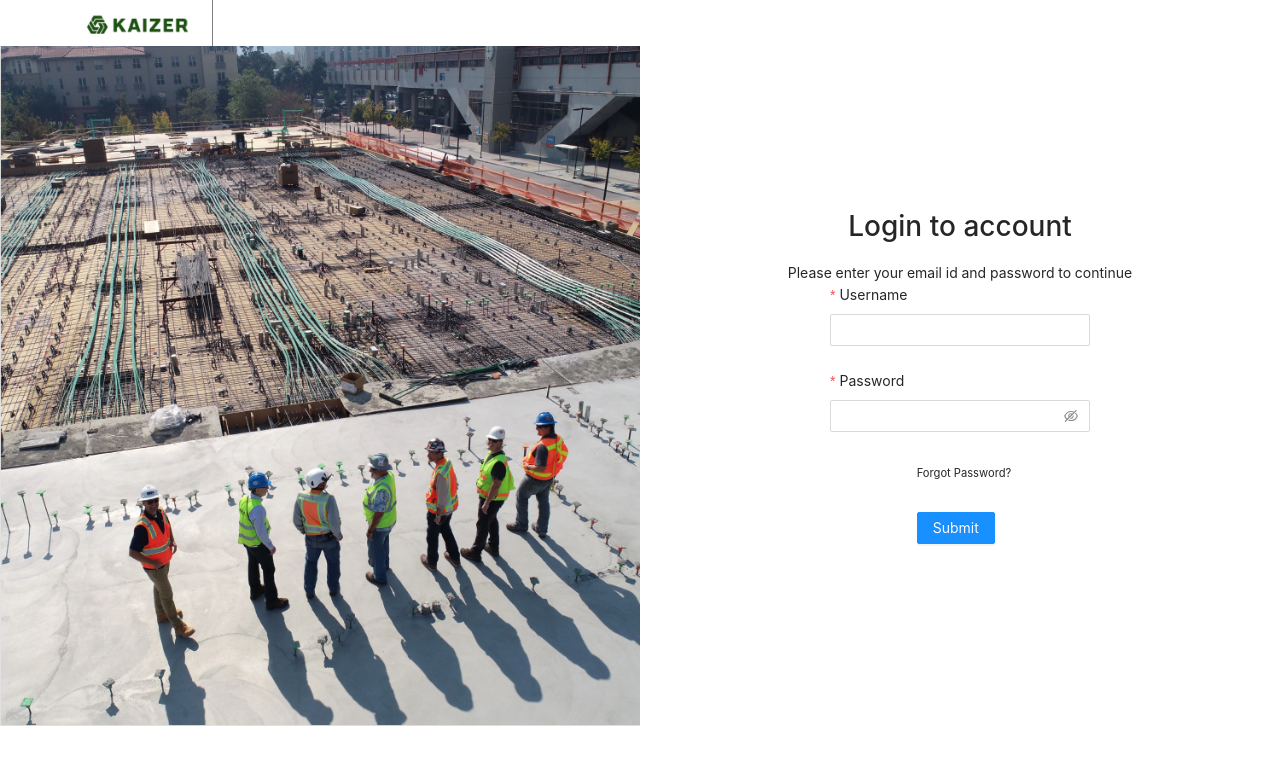
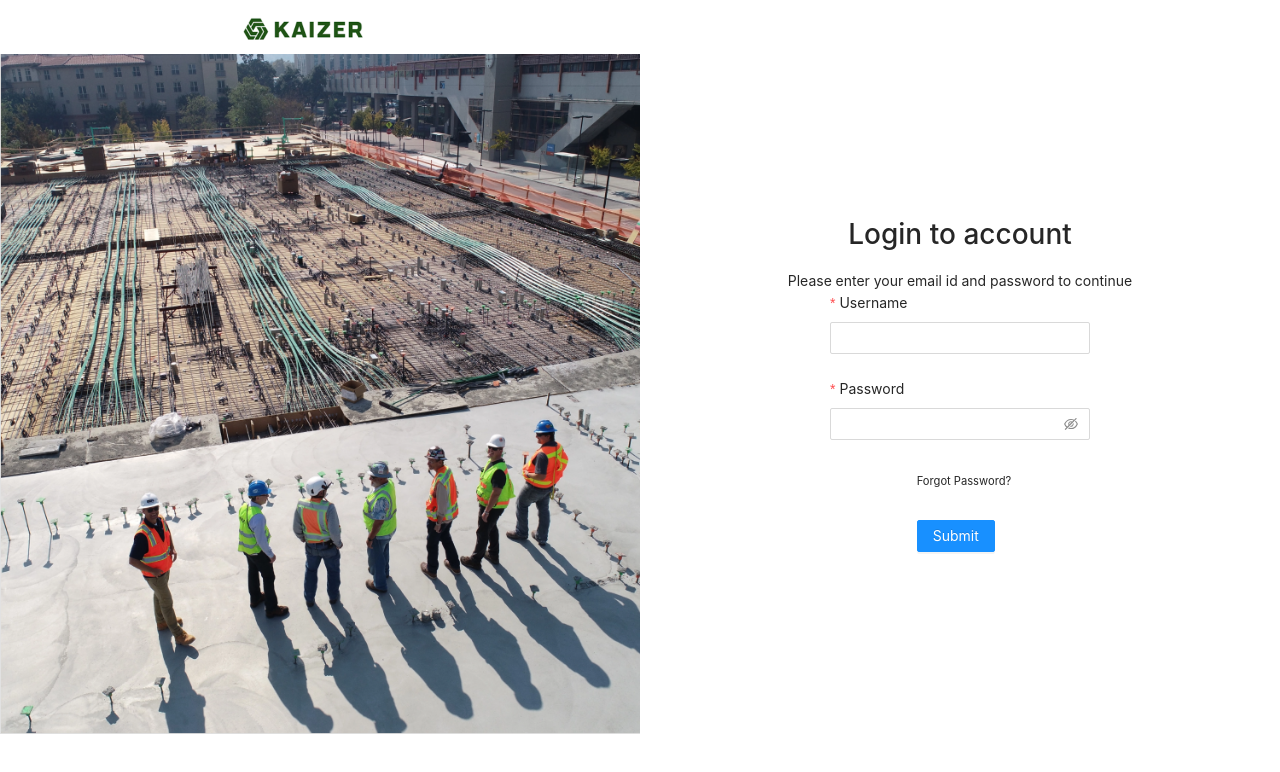
Before and after one commit to sauravk-drupalchamp/kaizer-pwa, a React (Create React App) app: page / in a window 1280 px wide. Shown: the top 772 px of the page. Built offline with nearby package versions, Linux system fonts and the light colour scheme.

Commit message:
Adding Changes for Layout

```diff
--- a/src/components/Layout/Header.css
+++ b/src/components/Layout/Header.css
@@ -2,7 +2,7 @@
     border-right: 1px solid gray;
 }
 
-.header-wrapper .ant-col.ant-col-4 img {
+/* .header-wrapper .ant-col.ant-col-4 img {
     float: right;
     max-height: 46px;
-}
+} */
--- a/src/components/Layout/Header.jsx
+++ b/src/components/Layout/Header.jsx
@@ -13,13 +13,39 @@ const Header = (props) => {
   return (
     <Fragment>
       <Row className="header-wrapper">
-        <Col span={4}>
+        <Col
+          xs={{
+            span: 22,
+            offset: 1,
+          }}
+          lg={{
+            span: 4,
+            offset: 24,
+          }}
+          xl={{
+            span: 2,
+            offset: 4,
+          }}
+        >
           <Link to="/">
             <img src={logo} alt="logo" />
           </Link>
         </Col>
         {props.isLoggedIn && (
-          <Col span={16}>
+          <Col
+            xs={{
+              span: 22,
+              offset: 1,
+            }}
+            lg={{
+              span: 24,
+              offset: 0
+            }}
+            xl={{
+              span: 10,
+              offset: 0
+            }}
+          >
             <Menu mode="horizontal" defaultSelectedKeys={["home"]}>
               <Menu.Item key="constructionSites">
                 <Link to="/">Construction Sites</Link>
@@ -31,18 +57,31 @@ const Header = (props) => {
           </Col>
         )}
         {props.isLoggedIn && (
-          <Col span={4}>
+          <Col
+            xs={{
+              span: 22,
+              offset: 1,
+            }}
+            lg={{
+              span: 2,
+              offset: 2
+            }}
+            xl={{
+              span: 2,
+              offset: 2
+            }}
+          >
             <Menu mode="horizontal">
-              <Menu.SubMenu key="Setting" title="Menu" icon={<SettingOutlined  />}>
+              <Menu.SubMenu
+                key="Setting"
+                title="Menu"
+                icon={<SettingOutlined />}
+              >
                 <Menu.Item key="user">
                   <Link to="/user">
-                    <Button
-                    type="secondary"
-                    icon={<UserOutlined />}
-                    block
-                  >
-                    User
-                  </Button>
+                    <Button type="secondary" icon={<UserOutlined />} block>
+                      User
+                    </Button>
                   </Link>
                 </Menu.Item>
                 <Menu.Item key="logout">
```
